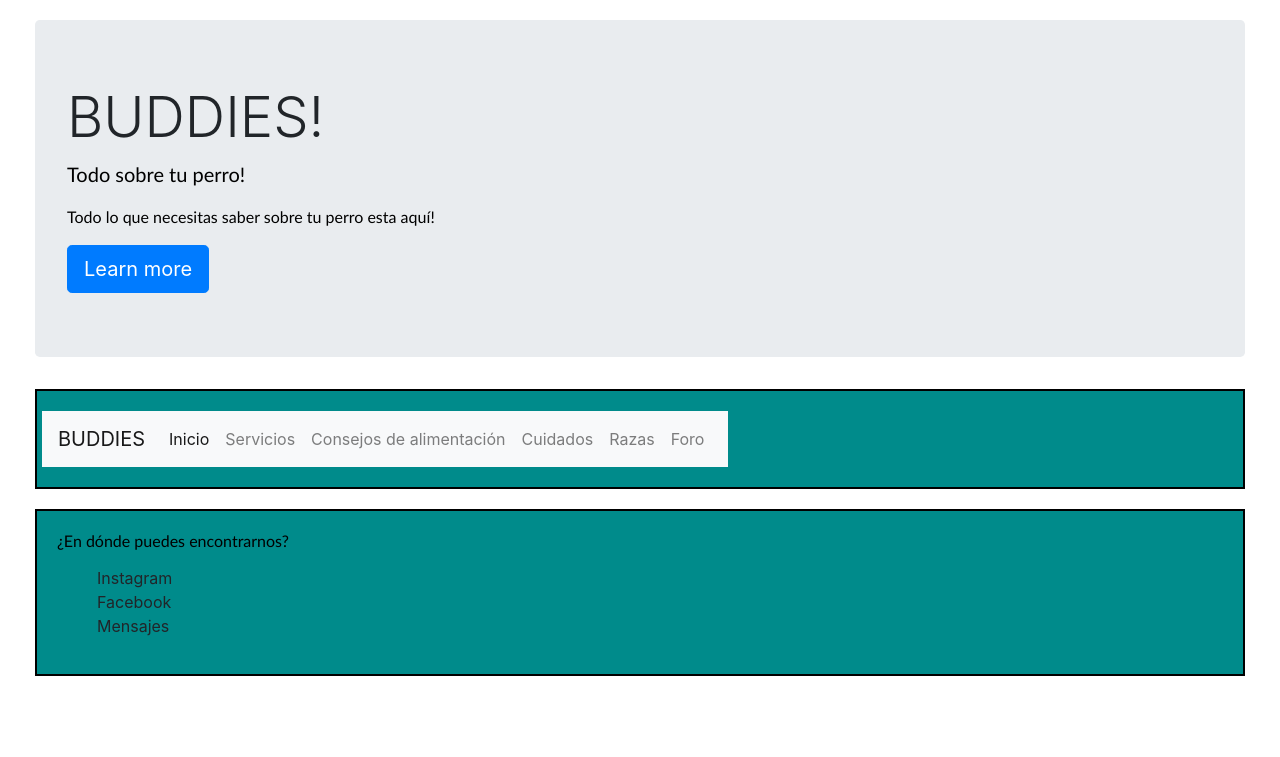
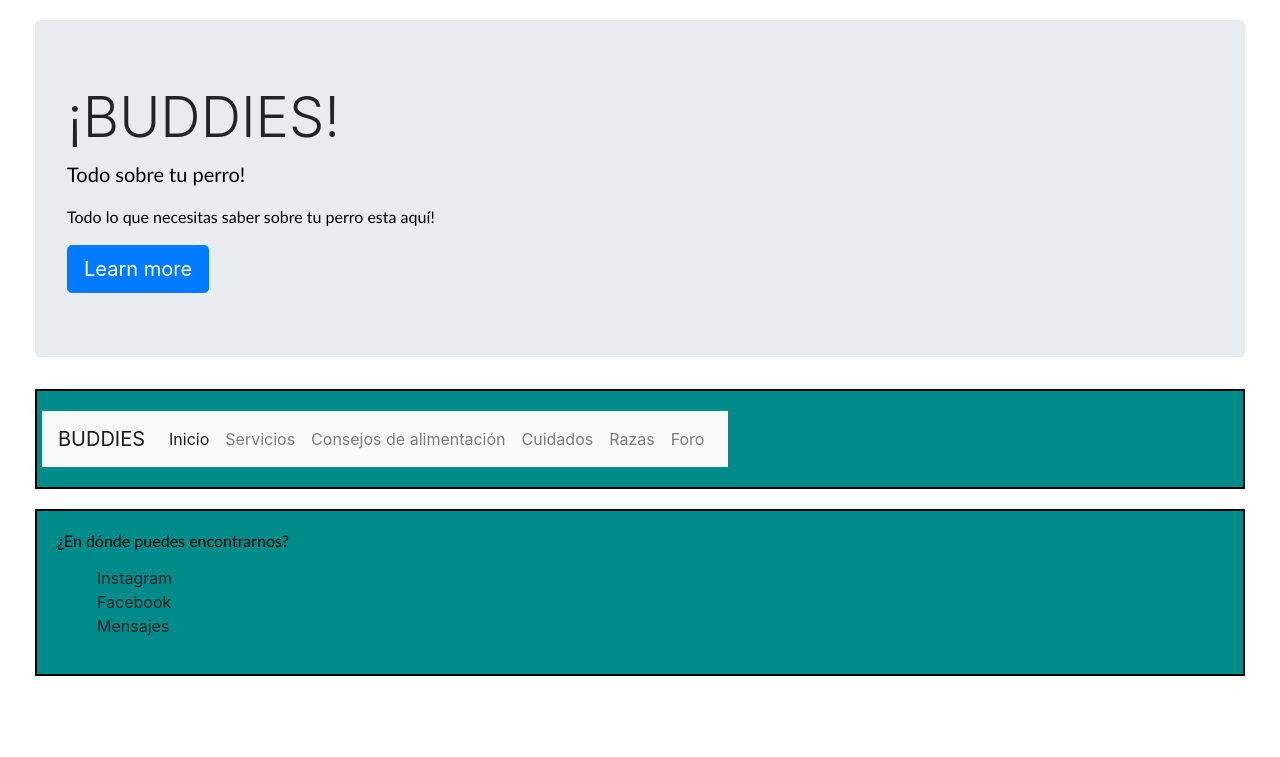
Before and after one commit to alessia-pc/Mi-repositorio-Ale, a plain HTML site: page index.html in a window 1280 px wide. Shown: the top 757 px of the page. Drawn offline with nearby package versions, Linux system fonts and the light colour scheme.

Commit message:
commit-dos

```diff
--- a/index.html
+++ b/index.html
@@ -16,7 +16,7 @@
 
   <header>
     <div class="jumbotron jumbo-bg">
-      <h1 class="display-4">BUDDIES!</h1>
+      <h1 class="display-4">¡BUDDIES!</h1>
       <p class="lead">Todo sobre tu perro!</p>
 
       <p>Todo lo que necesitas saber sobre tu perro esta aquí!</p>
```
Also changed, not shown: Screens terminal git/Captura-1.PNG (added), Screens terminal git/Captura-2.PNG (added), Screens terminal git/Captura-3.PNG (added), Screens terminal git/Captura-4.PNG (added), Screens terminal git/Captura-5.PNG (added), Screens terminal git/Captura-6.PNG (added), multimedia/Perros-razas-704x387.jpg (deleted), multimedia/Revista_5f49557b4abdc_28082020.jpg (deleted), multimedia/breed-dogs-many-heads-isolated-white-53358125.jpg (deleted), multimedia/depositphotos_42451537-stock-photo-group-of-dogs.jpg (deleted), multimedia/descarga.jpg (deleted), multimedia/dogs-group-front-white-background-46925236.jpg (deleted), multimedia/federaciones-caninas.jpg (deleted), multimedia/large-group-dogs-wearing-bunny-ears-easter-white-background-142276554.jpg (deleted), 3 more files, 1 other file.
